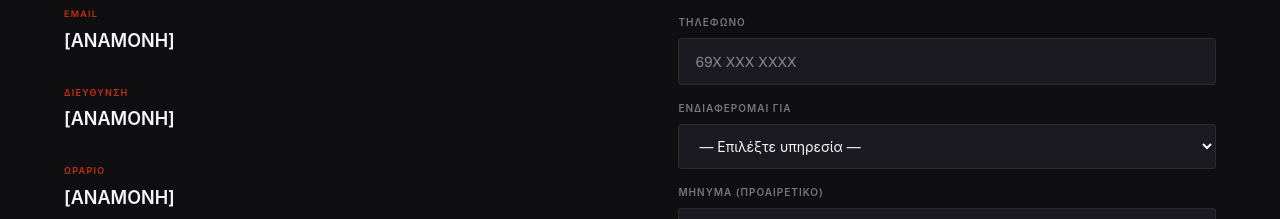
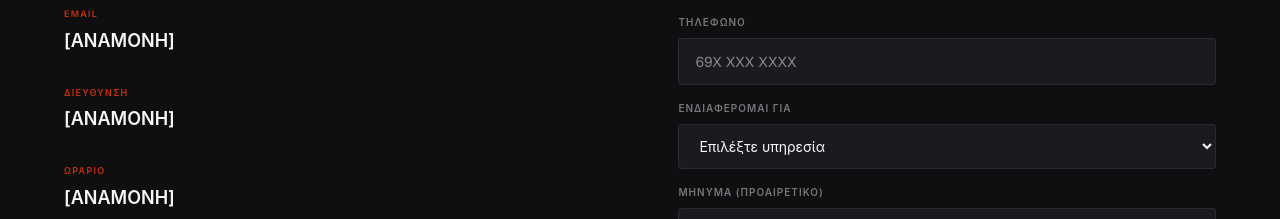
Before and after one commit to bmanologlou/dc26-next, a Next.js app: page / in a window 1280 px wide. Shown: the part 6509-6728 px from the top of the page. Built offline with nearby package versions, Linux system fonts and the light colour scheme.

Commit message:
Contact: clean placeholder, chevron position fix

```diff
--- a/app/components/Contact.tsx
+++ b/app/components/Contact.tsx
@@ -120,7 +120,7 @@ export default function Contact() {
                 borderRadius: '4px', color: 'var(--color-light)',
                 fontSize: '14px', outline: 'none',
               }}>
-                <option value='' disabled selected>— Επιλέξτε υπηρεσία —</option>
+                <option value='' disabled selected>Επιλέξτε υπηρεσία</option>
                 {['Δίπλωμα Β', 'Δίπλωμα Α', 'Δίπλωμα ΑΜ', 'Δίπλωμα Γ/Δ', 'Επέκταση διπλώματος', 'Ανανέωση διπλώματος', 'Μετεκπαίδευση', 'Διεκπεραιώσεις', 'Άλλο'].map(o => (
                   <option key={o}>{o}</option>
                 ))}
```
